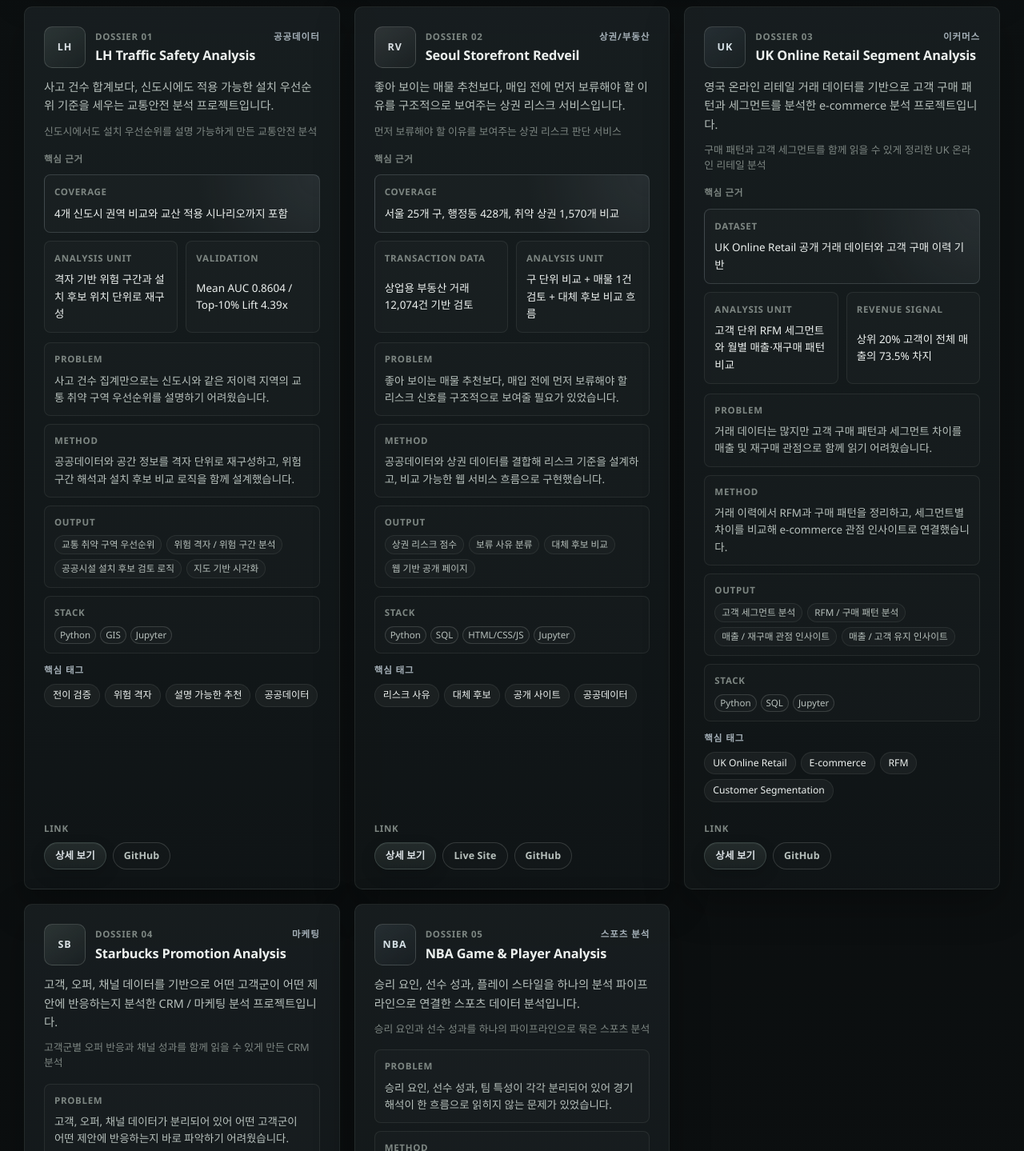
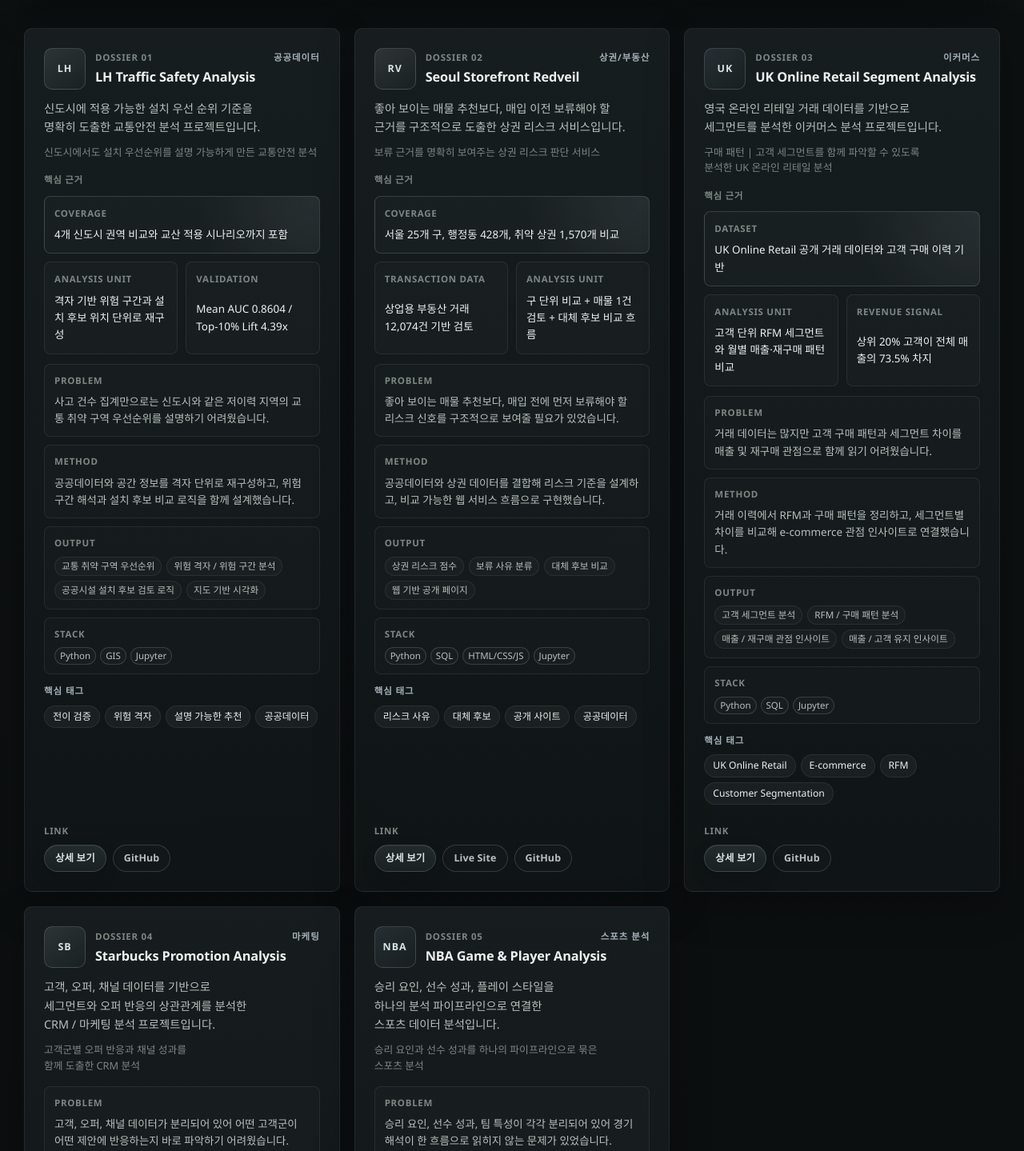
Before and after one commit to dffxonnb-cyber/signal-archive, a Next.js app: page /projects in a window 1280 px wide. Shown: the part 611-2050 px from the top of the page at 80% size. Built offline with nearby package versions, Linux system fonts and the light colour scheme.

Commit message:
Refine project copy and multiline spacing

```diff
--- a/app/globals.css
+++ b/app/globals.css
@@ -1383,6 +1383,7 @@ main {
   max-width: none;
   font-size: 0.9rem;
   line-height: 1.62;
+  white-space: pre-line;
 }
 
 .project-card__supporting-line {
@@ -1391,6 +1392,7 @@ main {
   color: var(--text-muted);
   font-size: 0.8rem;
   line-height: 1.5;
+  white-space: pre-line;
 }
 
 .tag--primary {
@@ -1593,6 +1595,11 @@ main {
   font-size: 0.94rem;
   font-weight: 600;
   line-height: 1.5;
+  white-space: pre-line;
+}
+
+.detail-hero__summary {
+  white-space: pre-line;
 }
 
 .detail-hero__meta-grid {
@@ -1706,6 +1713,7 @@ main {
   color: var(--text-primary);
   font-size: 0.93rem;
   line-height: 1.62;
+  white-space: pre-line;
 }
 
 .detail-split-grid,
--- a/app/projects/[slug]/page.tsx
+++ b/app/projects/[slug]/page.tsx
@@ -54,7 +54,7 @@ export default async function ProjectDetailPage({
           </div>
           <h1 className="page-title detail-title">{project.title}</h1>
           <p className="detail-hero__supporting-line">{project.supportingLine}</p>
-          <p className="page-intro">{project.summary}</p>
+          <p className="page-intro detail-hero__summary">{project.summary}</p>
 
           <div className="detail-hero__meta-grid" aria-label="project quick facts">
             {detailHeroFacts.map((item) => (
--- a/app/projects/page.tsx
+++ b/app/projects/page.tsx
@@ -15,7 +15,9 @@ export default function ProjectsPage() {
               <span className="projects-header__title-tail">전체 아카이브</span>
             </h1>
             <p className="page-intro">
-              각 프로젝트의 사례를 더 정확히 선택할 수 있도록 분류 체계를 재정리했습니다.
+              각 프로젝트의 사례를 더 정확히 선택할 수 있도록
+              <br />
+              분류 체계를 재정리했습니다.
             </p>
           </div>
 
--- a/content/projects.ts
+++ b/content/projects.ts
@@ -6,7 +6,7 @@ export const projects: Project[] = [
     title: "LH Traffic Safety Analysis",
     category: "대표 프로젝트",
     primaryDomain: "공공데이터",
-    summary: "사고 건수 합계보다, 신도시에도 적용 가능한 설치 우선순위 기준을 세우는 교통안전 분석 프로젝트입니다.",
+    summary: "신도시에 적용 가능한 설치 우선 순위 기준을\n명확히 도출한 교통안전 분석 프로젝트입니다.",
     period: "2026",
     format: "개인 프로젝트",
     domains: ["공공데이터", "도시", "교통", "공간 데이터 분석"],
@@ -116,7 +116,7 @@ export const projects: Project[] = [
     title: "Seoul Storefront Redveil",
     category: "대표 프로젝트",
     primaryDomain: "상권/부동산",
-    summary: "좋아 보이는 매물 추천보다, 매입 전에 먼저 보류해야 할 이유를 구조적으로 보여주는 상권 리스크 서비스입니다.",
+    summary: "좋아 보이는 매물 추천보다, 매입 이전 보류해야 할\n근거를 구조적으로 도출한 상권 리스크 서비스입니다.",
     period: "2026",
     format: "개인 프로젝트",
     domains: ["상권 분석", "공공데이터", "리스크 모델링", "웹 구현"],
@@ -131,7 +131,7 @@ export const projects: Project[] = [
       "상권 분석 자료는 많지만, 실제 매입 판단 단계에서 먼저 어떤 신호를 보류 사유로 읽어야 하는지까지 연결해주는 도구는 드뭅니다. 추천보다 보류 판단을 먼저 도와주는 서비스 구조가 필요했습니다.",
     outcome:
       "공공데이터와 상권 데이터를 묶어 매입 리스크를 설명하는 웹 기반 판단 도구를 만들고, 대체 후보 비교까지 가능한 서비스 흐름으로 정리했습니다.",
-    supportingLine: "먼저 보류해야 할 이유를 보여주는 상권 리스크 판단 서비스",
+    supportingLine: "보류 근거를 명확히 보여주는 상권 리스크 판단 서비스",
     cardBrief: {
       problem:
         "좋아 보이는 매물 추천보다, 매입 전에 먼저 보류해야 할 리스크 신호를 구조적으로 보여줄 필요가 있었습니다.",
@@ -230,7 +230,7 @@ export const projects: Project[] = [
     title: "UK Online Retail Segment Analysis",
     category: "대표 프로젝트",
     primaryDomain: "이커머스",
-    summary: "영국 온라인 리테일 거래 데이터를 기반으로 고객 구매 패턴과 세그먼트를 분석한 e-commerce 분석 프로젝트입니다.",
+    summary: "영국 온라인 리테일 거래 데이터를 기반으로\n세그먼트를 분석한 이커머스 분석 프로젝트입니다.",
     period: "2026",
     format: "팀 프로젝트 기반 정리",
     domains: ["UK Online Retail", "E-commerce Analytics", "구매 패턴 분석", "고객 세그먼트 분석"],
@@ -245,7 +245,7 @@ export const projects: Project[] = [
       "영국 온라인 리테일 거래 데이터는 구매 기록 자체는 풍부하지만, 어떤 패턴이 세그먼트 차이와 재구매 관점 인사이트로 이어지는지 구조적으로 정리할 필요가 있었습니다.",
     outcome:
       "거래 데이터를 구매 패턴, RFM, 세그먼트 기준으로 재구성하고, 매출 및 재구매 관점에서 해석 가능한 e-commerce 분석 결과로 정리했습니다.",
-    supportingLine: "구매 패턴과 고객 세그먼트를 함께 읽을 수 있게 정리한 UK 온라인 리테일 분석",
+    supportingLine: "구매 패턴 | 고객 세그먼트를 함께 파악할 수 있도록\n분석한 UK 온라인 리테일 분석",
     cardBrief: {
       problem:
         "거래 데이터는 많지만 고객 구매 패턴과 세그먼트 차이를 매출 및 재구매 관점으로 함께 읽기 어려웠습니다.",
@@ -340,7 +340,7 @@ export const projects: Project[] = [
     title: "Starbucks Promotion Analysis",
     category: "서브 프로젝트",
     primaryDomain: "마케팅",
-    summary: "고객, 오퍼, 채널 데이터를 기반으로 어떤 고객군이 어떤 제안에 반응하는지 분석한 CRM / 마케팅 분석 프로젝트입니다.",
+    summary: "고객, 오퍼, 채널 데이터를 기반으로\n세그먼트와 오퍼 반응의 상관관계를 분석한\nCRM / 마케팅 분석 프로젝트입니다.",
     period: "2026",
     format: "개인 프로젝트",
     domains: ["CRM", "Marketing Analytics", "고객 반응 분석", "오퍼/채널 성과 분석"],
@@ -355,7 +355,7 @@ export const projects: Project[] = [
       "고객, 오퍼, 채널 데이터가 분리된 상태에서는 어떤 고객군이 어떤 제안에 반응하는지와 오퍼/채널 성과 차이를 함께 읽기 어렵습니다.",
     outcome:
       "고객, 오퍼, 채널 데이터를 재구성해 고객 반응과 오퍼/채널 성과를 함께 해석할 수 있는 CRM / 마케팅 분석 결과로 정리했습니다.",
-    supportingLine: "고객군별 오퍼 반응과 채널 성과를 함께 읽을 수 있게 만든 CRM 분석",
+    supportingLine: "고객군별 오퍼 반응과 채널 성과를\n함께 도출한 CRM 분석",
     cardBrief: {
       problem:
         "고객, 오퍼, 채널 데이터가 분리되어 있어 어떤 고객군이 어떤 제안에 반응하는지 바로 파악하기 어려웠습니다.",
@@ -424,7 +424,7 @@ export const projects: Project[] = [
     title: "NBA Game & Player Analysis",
     category: "서브 프로젝트",
     primaryDomain: "스포츠 분석",
-    summary: "승리 요인, 선수 성과, 플레이 스타일을 하나의 분석 파이프라인으로 연결한 스포츠 데이터 분석입니다.",
+    summary: "승리 요인, 선수 성과, 플레이 스타일을\n하나의 분석 파이프라인으로 연결한\n스포츠 데이터 분석입니다.",
     period: "2026",
     format: "개인 프로젝트",
     domains: ["스포츠 분석", "예측 모델링", "EDA", "파이프라인"],
@@ -439,7 +439,7 @@ export const projects: Project[] = [
       "스포츠 분석은 승패 요인, 선수 성과, 플레이 스타일이 따로 노는 경우가 많지만, 실제로는 하나의 흐름으로 같이 읽혀야 해석 가치가 커집니다.",
     outcome:
       "경기 데이터와 선수 데이터를 묶고, EDA부터 통계 검정, 예측, 군집화까지 이어지는 하나의 분석 파이프라인으로 정리했습니다.",
-    supportingLine: "승리 요인과 선수 성과를 하나의 파이프라인으로 묶은 스포츠 분석",
+    supportingLine: "승리 요인과 선수 성과를 하나의 파이프라인으로 묶은\n스포츠 분석",
     cardBrief: {
       problem:
         "승리 요인, 선수 성과, 팀 특성이 각각 분리되어 있어 경기 해석이 한 흐름으로 읽히지 않는 문제가 있었습니다.",
```
